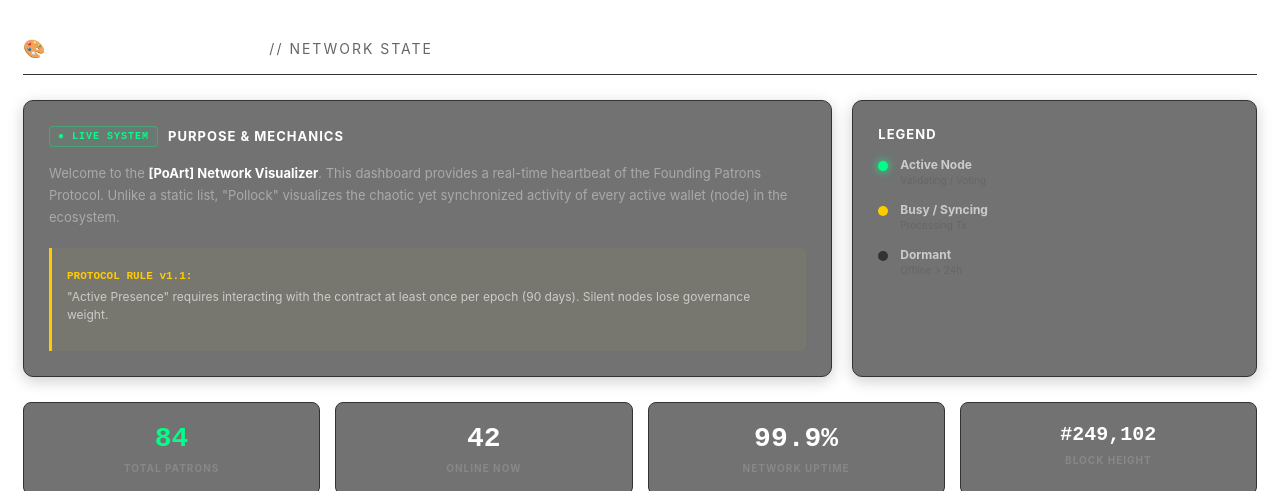
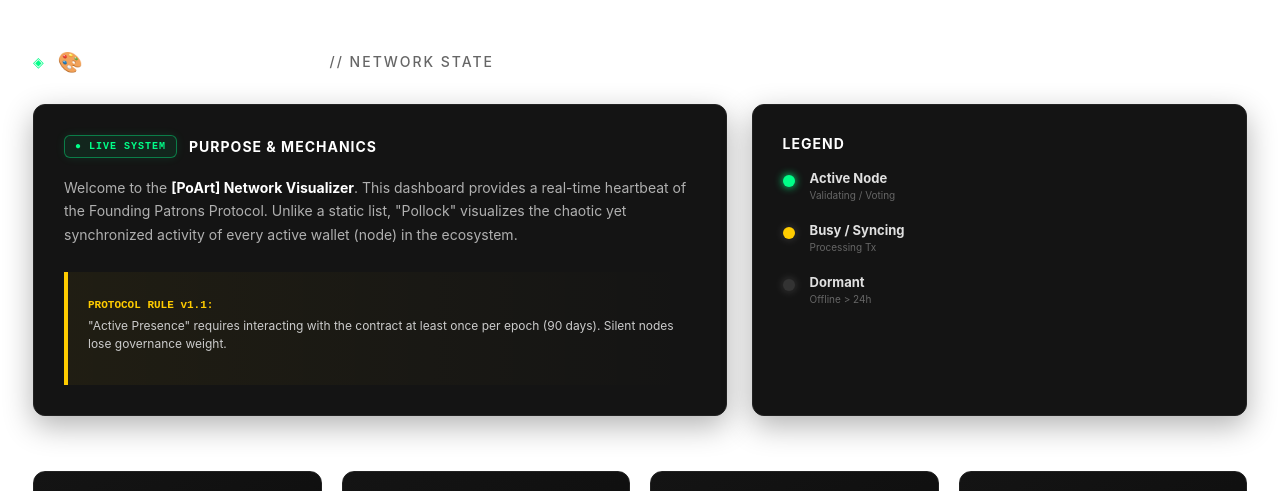
Before and after one commit to galeri-coder/ilhanart-protocol, a website: page [PoArt]/modules/pollock.html in a window 1280 px wide. Shown: the top 491 px of the page. Drawn offline with Linux system fonts and the light colour scheme.

Commit message:
Update style.css
Signed-off-by: galeri-coder <250358187+galeri-coder@users.noreply.github.com>

```diff
--- a/[PoArt]/css/style.css
+++ b/[PoArt]/css/style.css
@@ -1,93 +1,109 @@
 :root {
-    --accent: #00ff88;
-    --warning: #ffcc00;
-    --text: #e0e0e0;
-    --text-muted: #888;
-    --border-color: #333;
-    --bg-panel: rgba(20, 20, 20, 0.6);
+    --accent: #00ff88; /* Neon Yeşil */
+    --warning: #ffcc00; /* Altın Sarısı */
+    --text-bright: #ffffff;
+    --text-primary: #e0e0e0; /* Kırık Beyaz (Okunaklı) */
+    --text-muted: #888888; /* Gri */
+
+    --bg-panel-dark: #0e0e0e; /* Çok koyu panel zemini */
+    --bg-panel-medium: #141414; /* Orta koyu panel zemini */
+    --border-color: #222222; /* İnce koyu gri çerçeveler */
+
     --font-mono: 'JetBrains Mono', monospace;
     --font-main: 'Inter', sans-serif;
 }
+
 body {
-    background: transparent; /* İframe için şeffaf */
-    color: var(--text);
+    background: transparent; /* Arka planı ana sayfadan alacak */
+    color: var(--text-primary);
     font-family: var(--font-main);
-    padding: 15px;
+    padding: 25px;
+    /* Modern Kaydırma Çubuğu */
     scrollbar-width: thin;
     scrollbar-color: var(--border-color) transparent;
 }
+
+/* --- BAŞLIKLAR --- */
 h2 {
-    font-size: 18px;
-    border-bottom: 1px solid var(--border-color);
-    padding-bottom: 15px;
-    margin-bottom: 25px;
-    color: #fff;
+    font-size: 20px;
+    font-weight: 500;
+    color: var(--text-bright);
+    margin-bottom: 30px;
     text-transform: uppercase;
     letter-spacing: 2px;
-    font-weight: 400;
-    display: flex; align-items: center; gap: 10px;
+    display: flex; align-items: center; gap: 12px;
+}
+h2::before { content: '◈'; color: var(--accent); font-size: 14px; }
+
+/* --- ZENGİN KARTLAR VE KUTULAR --- */
+.card, .info-box {
+    background: var(--bg-panel-medium);
+    border: 1px solid var(--border-color);
+    border-radius: 12px; /* Daha yumuşak köşeler */
+    padding: 30px;
+    margin-bottom: 25px;
+    box-shadow: 0 10px 30px rgba(0,0,0,0.3); /* Derinlik gölgesi */
+    backdrop-filter: blur(10px); /* Buzlu cam efekti */
 }
 
-/* --- TAGS & BADGES --- */
-.tag {
-    font-size: 10px; padding: 4px 8px; border-radius: 4px;
-    border: 1px solid var(--border-color); background: #000; color: var(--text-muted);
-    font-family: var(--font-mono); display: inline-flex; align-items: center; gap: 5px;
-    text-transform: uppercase; font-weight: 600;
-}
-.tag.green { color: var(--accent); border-color: rgba(0,255,136,0.3); background: rgba(0,255,136,0.05); }
-.tag.orange { color: var(--warning); border-color: rgba(255,204,0,0.3); background: rgba(255,204,0,0.05); }
-
-/* --- PRO UI ELEMANLARI (HERO GRID & INFO) --- */
-.hero-grid { display: grid; grid-template-columns: 2fr 1fr; gap: 20px; margin-bottom: 25px; }
-
-.info-box {
-    background: var(--bg-panel);
-    border: 1px solid var(--border-color);
-    border-radius: 10px;
-    padding: 25px;
-    backdrop-filter: blur(10px);
-    box-shadow: 0 4px 15px rgba(0,0,0,0.2);
-}
+/* --- HERO GRID (Pollock gibi sayfalar için) --- */
+.hero-grid { display: grid; grid-template-columns: 7fr 5fr; gap: 25px; margin-bottom: 30px; }
 
 .info-title {
-    font-size: 13px; font-weight: 700; color: #fff;
-    margin-bottom: 15px; display: flex; align-items: center; gap: 10px;
+    font-size: 14px; font-weight: 700; color: var(--text-bright);
+    margin-bottom: 18px; display: flex; align-items: center; gap: 12px;
     text-transform: uppercase; letter-spacing: 1px;
 }
 
-.info-text { font-size: 13px; color: #aaa; line-height: 1.7; }
-.info-text strong { color: #fff; }
+.info-text { font-size: 14px; color: #b0b0b0; line-height: 1.7; }
+.info-text strong { color: var(--text-bright); }
 
+/* --- VURGULU KURAL KUTUSU --- */
 .rule-box {
-    border-left: 3px solid var(--warning);
-    background: rgba(255, 204, 0, 0.03);
-    padding: 15px; margin-top: 20px; border-radius: 0 6px 6px 0;
+    border-left: 4px solid var(--warning);
+    background: linear-gradient(to right, rgba(255,204,0,0.05), transparent);
+    padding: 20px; margin-top: 25px; border-radius: 0 8px 8px 0;
 }
 
-/* --- KPI KARTLARI --- */
-.kpi-row { display: grid; grid-template-columns: repeat(4, 1fr); gap: 15px; margin-bottom: 25px; }
+/* --- KPI (İSTATİSTİK) KARTLARI --- */
+.kpi-row { display: grid; grid-template-columns: repeat(auto-fit, minmax(140px, 1fr)); gap: 20px; margin-bottom: 30px; }
 .kpi-card {
-    background: var(--bg-panel); border: 1px solid var(--border-color);
-    padding: 20px 15px; border-radius: 8px; text-align: center;
-    backdrop-filter: blur(5px);
+    background: linear-gradient(145deg, var(--bg-panel-medium), var(--bg-panel-dark));
+    border: 1px solid var(--border-color);
+    padding: 25px 20px; border-radius: 12px; text-align: center;
 }
-.kpi-val { font-size: 28px; font-weight: 800; color: #fff; font-family: var(--font-mono); }
-.kpi-lbl { font-size: 10px; color: var(--text-muted); margin-top: 8px; text-transform: uppercase; font-weight: 700; letter-spacing: 1px; }
+.kpi-val { font-size: 32px; font-weight: 800; color: var(--text-bright); font-family: var(--font-mono); text-shadow: 0 0 20px rgba(255,255,255,0.1); }
+.kpi-lbl { font-size: 11px; color: var(--text-muted); margin-top: 10px; text-transform: uppercase; font-weight: 700; letter-spacing: 1px; }
 
-/* --- TABLOLAR VE LİSTELER --- */
-table { width: 100%; border-collapse: collapse; font-size: 13px; }
-th { text-align: left; color: var(--text-muted); padding: 12px; border-bottom: 1px solid var(--border-color); font-size: 10px; text-transform: uppercase; letter-spacing: 1px; }
-td { padding: 15px 12px; border-bottom: 1px solid #222; vertical-align: middle; }
-.rank-num { font-family: var(--font-mono); font-weight: bold; font-size: 14px; }
+/* --- ETİKETLER (TAGS) --- */
+.tag {
+    font-size: 10px; padding: 5px 10px; border-radius: 6px;
+    border: 1px solid var(--border-color); background: #0a0a0a; color: var(--text-muted);
+    font-family: var(--font-mono); display: inline-flex; align-items: center; gap: 6px;
+    text-transform: uppercase; font-weight: 700;
+}
+.tag.green { color: var(--accent); border-color: rgba(0,255,136,0.4); background: rgba(0,255,136,0.08); box-shadow: 0 0 10px rgba(0,255,136,0.1); }
+.tag.orange { color: var(--warning); border-color: rgba(255,204,0,0.4); background: rgba(255,204,0,0.08); }
 
+/* --- TABLOLAR --- */
+table { width: 100%; border-collapse: separate; border-spacing: 0 8px; /* Satırlar arası boşluk */ font-size: 14px; }
+th { text-align: left; color: var(--text-muted); padding: 15px; font-size: 11px; text-transform: uppercase; letter-spacing: 1px; font-weight: 600; }
+td { padding: 20px 15px; background: var(--bg-panel-medium); border-top: 1px solid var(--border-color); border-bottom: 1px solid var(--border-color); }
+td:first-child { border-left: 1px solid var(--border-color); border-top-left-radius: 8px; border-bottom-left-radius: 8px; }
+td:last-child { border-right: 1px solid var(--border-color); border-top-right-radius: 8px; border-bottom-right-radius: 8px; }
+.rank-num { font-family: var(--font-mono); font-weight: bold; font-size: 16px; color: var(--text-bright); }
+
+/* --- LİSTELER --- */
 ul.legend-list { list-style: none; padding: 0; margin: 0; }
-ul.legend-list li { margin-bottom: 15px; font-size: 12px; color: #ccc; display: flex; align-items: flex-start; gap: 12px; }
-.legend-dot { width: 10px; height: 10px; border-radius: 50%; margin-top: 4px; flex-shrink: 0; }
+ul.legend-list li { margin-bottom: 20px; font-size: 13px; color: var(--text-primary); display: flex; align-items: flex-start; gap: 15px; }
+.legend-dot { width: 12px; height: 12px; border-radius: 50%; margin-top: 5px; flex-shrink: 0; box-shadow: 0 0 10px rgba(255,255,255,0.2); }
 
-/* --- HESAPLAYICI & FORMLAR --- */
-.card { background: var(--bg-panel); border: 1px solid var(--border-color); border-radius: 10px; padding: 25px; margin-bottom: 20px; backdrop-filter: blur(5px); }
-input[type="range"] { width: 100%; accent-color: var(--accent); cursor: pointer; }
-input[type="number"], select { background: #111; border: 1px solid var(--border-color); color: #fff; padding: 12px; border-radius: 6px; width: 100%; font-family: var(--font-mono); margin-bottom: 15px; transition:0.2s; }
-input:focus { border-color: var(--accent); outline: none; }
-.result-display { font-size: 42px; font-weight: 800; color: var(--accent); font-family: var(--font-mono); text-shadow: 0 0 30px rgba(0,255,136,0.2); }
+/* --- FORMLAR (HESAP MAKİNESİ) --- */
+input[type="range"] { width: 100%; accent-color: var(--accent); cursor: pointer; margin: 15px 0; }
+input[type="number"], select {
+    background: #0a0a0a; border: 1px solid var(--border-color); color: var(--text-bright);
+    padding: 15px; border-radius: 8px; width: 100%; font-family: var(--font-mono);
+    margin-bottom: 20px; transition:0.3s; font-size: 14px;
+}
+input:focus { border-color: var(--accent); box-shadow: 0 0 15px rgba(0,255,136,0.2); outline: none; }
+.result-display { font-size: 48px; font-weight: 900; color: var(--accent); font-family: var(--font-mono); text-shadow: 0 0 40px rgba(0,255,136,0.3); }
```
